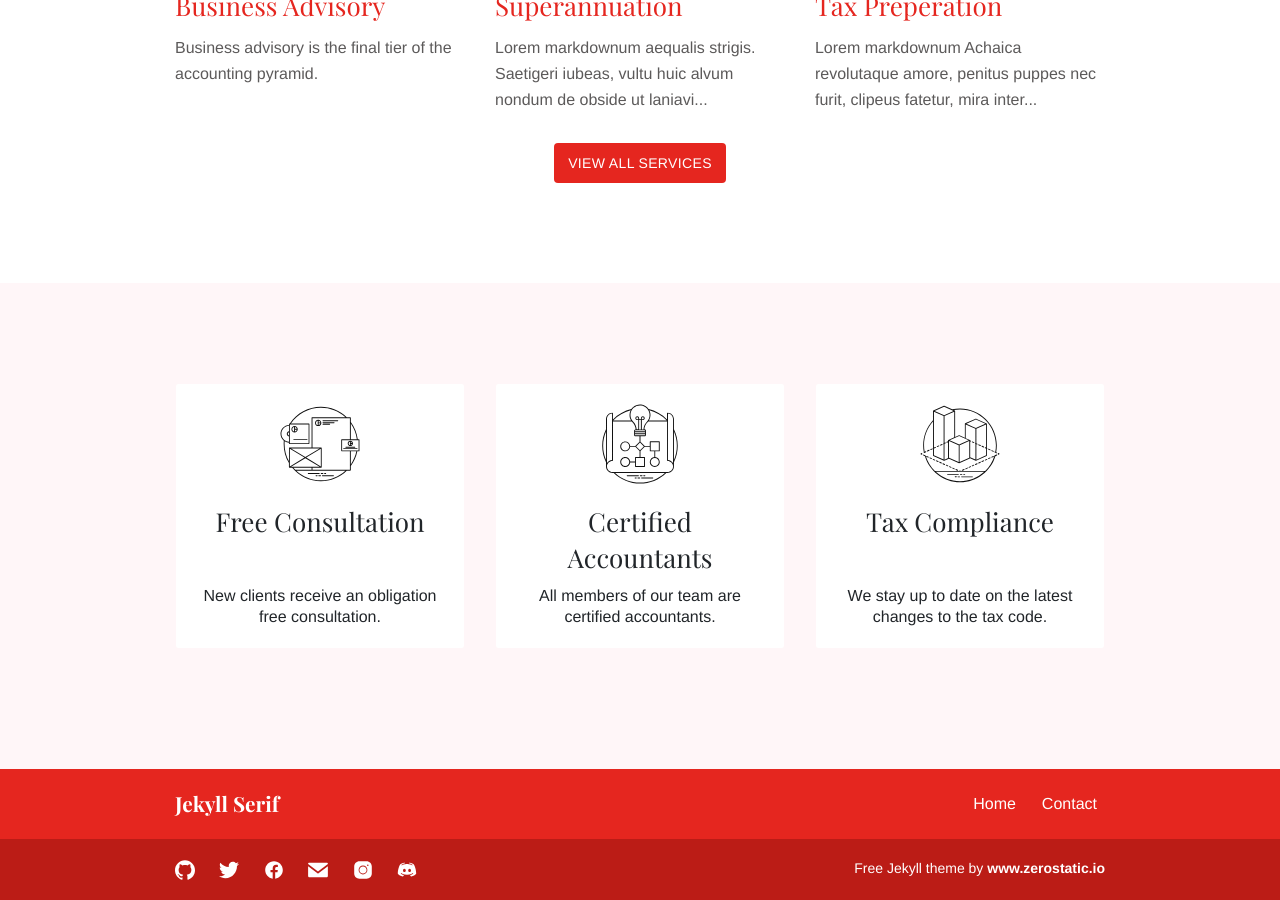
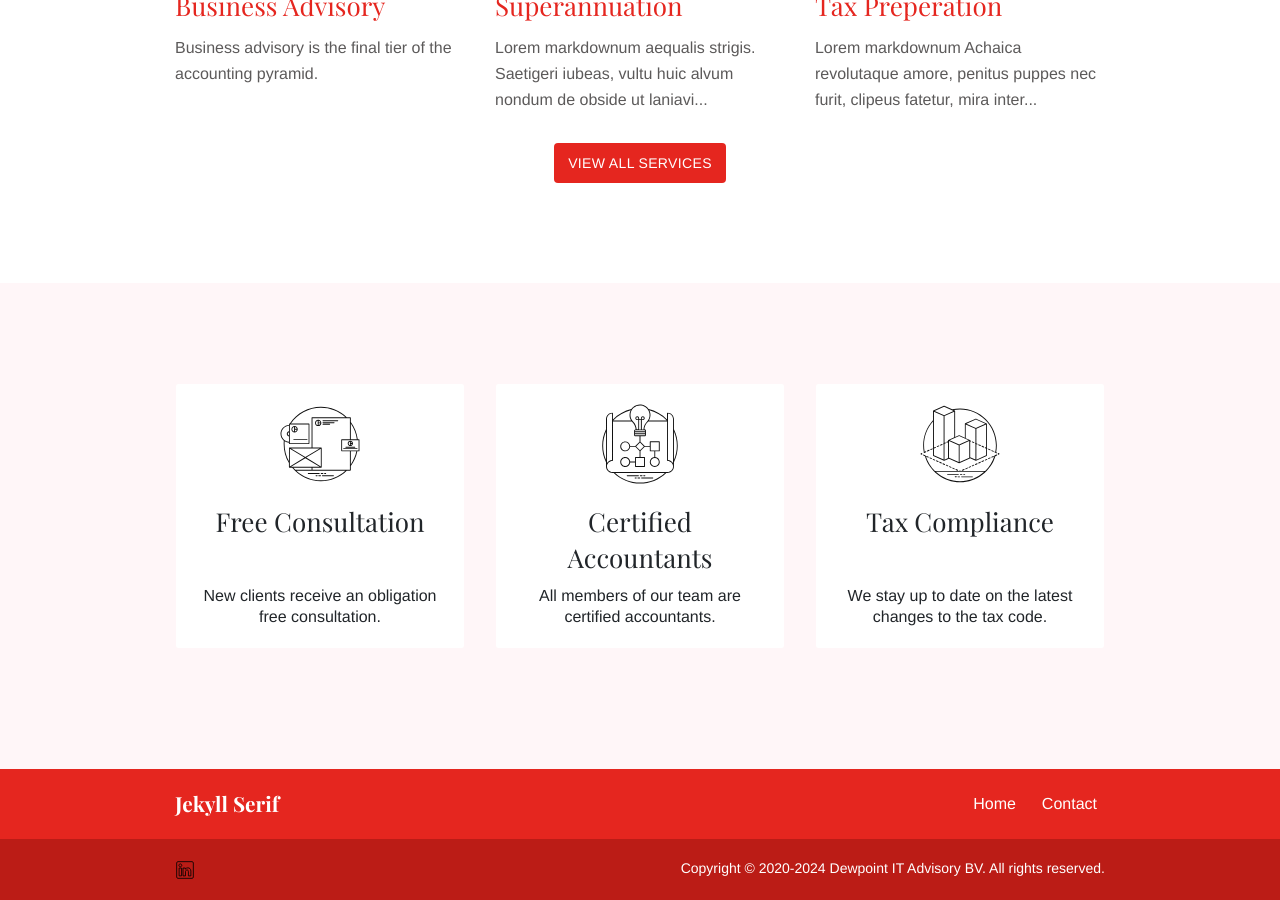
Before and after one commit to marco-duinkerken/marco-duinkerken.github.io, a Jekyll site: the page built from docs/index.md, in a window 1280 px wide and 900 px high, scrolled down 932 px. Built offline with Jekyll 4.4.1, drawn with Linux system fonts in a browser that asks for light colours.

```diff
--- a/docs/_data/seo.yml
+++ b/docs/_data/seo.yml
@@ -1,4 +1,4 @@
 google_analytics_id: ""
-meta_twitter_site: "@zerostaticio"
-meta_twitter_creator: "@zerostaticio"
-copyright_text: 'Free Jekyll theme by <a class="zerostatic" href="https://www.zerostatic.io">www.zerostatic.io</a>'
+--meta_twitter_site: "@zerostaticio"
+--meta_twitter_creator: "@zerostaticio"
+copyright_text: 'Copyright © 2020-2024 Dewpoint IT Advisory BV. All rights reserved.'
```
Also changed, not shown: docs/_data/social.json (+3 -28 lines), docs/images/social/linkedin.svg (added), 4 other files.
